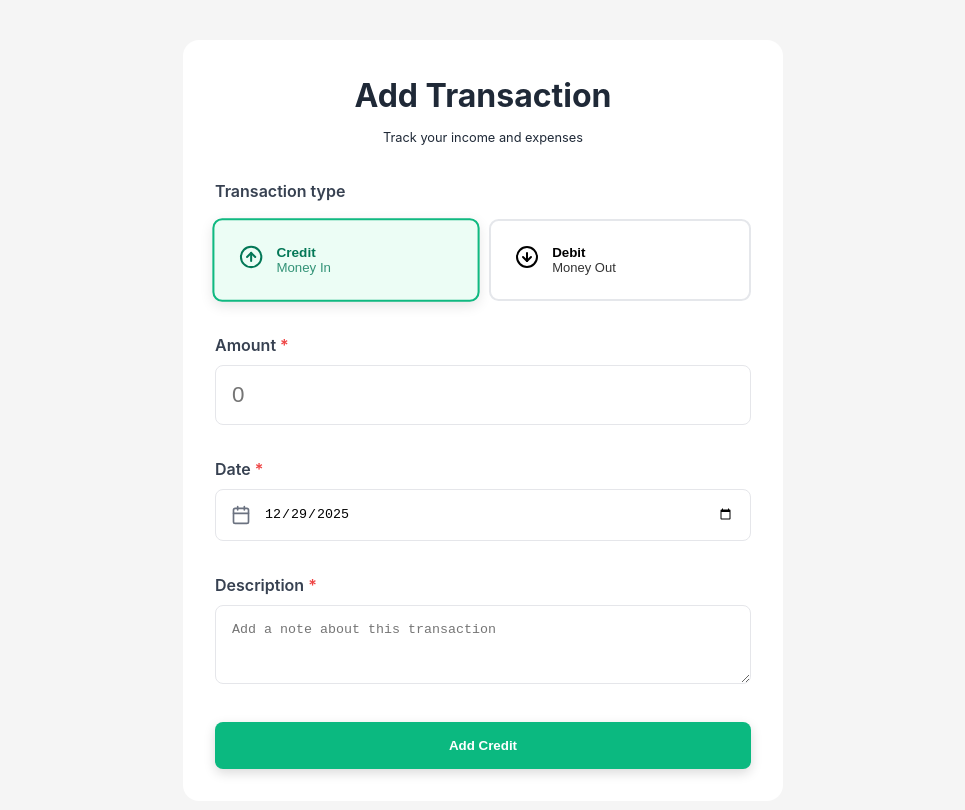
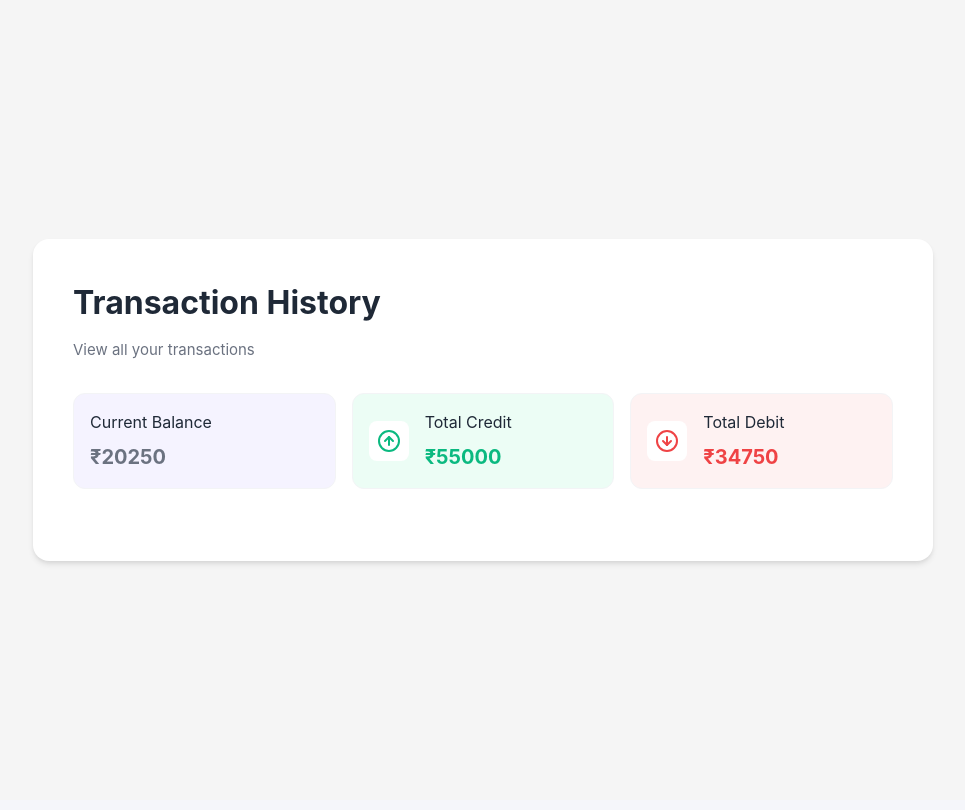
Before and after one commit to bishtneelam/Personal-Finance-Dashboard, a React (Vite) app: page / in a window 1280 px wide. Shown: the top 810 px of the page, without its empty margins (157-1122 px from the left). Built offline with nearby package versions, Linux system fonts and the light colour scheme.

Commit message:
Demo_Trnsactions & Category data changes

```diff
--- a/src/App.jsx
+++ b/src/App.jsx
@@ -1,11 +1,13 @@
 import AddTransaction from './features/addTransaction/AddTransaction';
 import OnboardingPage from './features/onboarding/OnboardingPage';
+import TransactionHistory from './features/transactionHistory/TransactionHistory';
 
 function App() {
   return(
     <div>
       {/* <OnboardingPage/> */}
-      <AddTransaction />
+      {/* <AddTransaction /> */}
+      <TransactionHistory />
     </div>
   )
 }
--- a/src/data/categories.js
+++ b/src/data/categories.js
@@ -1,13 +1,47 @@
-import { Car, FileText, Heart, Home, ShoppingBag, Utensils, GraduationCap, PiggyBank, MoreHorizontal } from "lucide-react";
+import {
+  Car,
+  FileText,
+  Heart,
+  Home,
+  ShoppingBag,
+  Utensils,
+  GraduationCap,
+  PiggyBank,
+  MoreHorizontal,
+} from "lucide-react";
 import { COLORS } from "../features/onboarding/styles/Colors";
-export const CATEGORIES = [
-    { id: 'rent', name: 'Rent/EMI/Loan', icon: Home, color: COLORS.blue },
-    { id: 'needs', name: 'Basic Needs', icon: ShoppingBag, color: COLORS.green },
-    { id: 'bills', name: 'Bills', icon: FileText, color: COLORS.yellow },
-    { id: 'transport', name: 'Transportation', icon: Car, color: COLORS.purple },
-    { id: 'food', name: 'Food & Dining', icon: Utensils, color: COLORS.red },
-    { id: 'health', name: "Healthcare", icon: Heart, color: COLORS.pink },
-    { id: 'education', name: 'Education', icon: GraduationCap, color: COLORS.indigo},
-    { id: 'savings', name: 'Savings & Investment', icon: PiggyBank, color: COLORS.emerald },
-    { id: 'misc', name: 'Miscellaneous', icon: MoreHorizontal, color: COLORS.gray }
-];
+export const CATEGORIES = {
+  rent: { name: "Rent/EMI/Loan", icon: Home, color: COLORS.blue },
+  needs: {
+    name: "Basic Needs",
+    icon: ShoppingBag,
+    color: COLORS.green,
+  },
+  bills: { name: "Bills", icon: FileText, color: COLORS.yellow },
+  transport: {
+    name: "Transportation",
+    icon: Car,
+    color: COLORS.purple,
+  },
+  food: {
+    name: "Food & Dining",
+    icon: Utensils,
+    color: COLORS.red,
+  },
+  health: { name: "Healthcare", icon: Heart, color: COLORS.pink },
+  education: {
+    name: "Education",
+    icon: GraduationCap,
+    color: COLORS.indigo,
+  },
+  savings: {
+    name: "Savings & Investment",
+    icon: PiggyBank,
+    color: COLORS.emerald,
+  },
+  misc: {
+    name: "Miscellaneous",
+    icon: MoreHorizontal,
+    color: COLORS.gray,
+  },
+};
--- a/src/features/transactionHistory/TransactionHistory.jsx
+++ b/src/features/transactionHistory/TransactionHistory.jsx
@@ -1,7 +1,17 @@
+import { SUMMARYDATA } from './data/SummaryData';
+import styles from './styles/TransactionHistory.module.css';
+import { SummaryCard } from './ui/SummaryCard';
 export default function TransactionHistory() {
     return(
-        <div>
+        <div className={styles.container}>
+            <div className={styles.card}>
+                <h1 className={styles.sectionHeader}>Transaction History</h1>
+                <p className={styles.subtitle}>View all your transactions</p>
 
+                <div className={styles.sections}>
+                    <SummaryCard summaryData={SUMMARYDATA} />
+                </div>
+            </div>
         </div>
     )
 }
--- /dev/null
+++ b/src/features/transactionHistory/data/SummaryData.js
@@ -0,0 +1,24 @@
+import { ArrowDownCircle, ArrowUpCircle } from "lucide-react";
+
+export const SUMMARYDATA = [
+  {
+    id: 'balance',
+    title: 'Current Balance',
+    amount: 20250,
+    type: 'balance'
+  },
+  {
+    id: 'credit',
+    title: 'Total Credit',
+    amount: 55000,
+    type: 'credit',
+    icon: ArrowUpCircle
+  },
+  {
+    id: 'debit',
+    title: 'Total Debit',
+    amount: 34750,
+    type: 'debit',
+    icon: ArrowDownCircle
+  }
+];
--- a/src/features/transactionHistory/styles/TransactionHistory.module.css
+++ b/src/features/transactionHistory/styles/TransactionHistory.module.css
@@ -0,0 +1,79 @@
+.container {
+    display: flex;
+    justify-content: center;
+    align-items: center;
+    min-height: 100vh;
+    padding: 1rem;
+    background-color: #f5f5f5;
+}
+.card {
+    max-width: 900px;
+    width: 100%;
+    background-color: #fff;
+    border-radius: 1rem;
+    box-shadow: 0 4px 6px -1px rgba(0, 0, 0, 0.1), 0 2px 4px -1px rgba(0, 0, 0, 0.06);
+    padding: 2.5rem
+}
+.sectionHeader {
+    margin-bottom: 12px;
+    color: '#1f2937',
+}
+.subtitle {
+    color: #6b7280;
+    font-size: 15px;
+    margin-bottom: 2rem;
+}
+.sections {
+    margin-bottom: 2rem;
+}
+.summaryGrid {
+    display: grid;
+    grid-template-columns: repeat(3, 1fr);
+    gap: 1rem;
+}
+.summaryContainer {
+    border: 1px solid plum;
+    display: flex;
+    gap: 1rem;
+    border-radius: .75rem;
+    align-items: center;
+    padding: 1rem;
+    border: 1px solid #f3f4f6;
+}
+.balanceBg {
+  background-color: #f5f3ff;
+}
+
+.creditBg {
+  background-color: #ecfdf5;
+}
+
+.debitBg {
+  background-color: #fef2f2;
+}
+.summaryContainer:hover {
+  transform: translateY(-2px);
+  transition: all 0.2s ease;
+}
+.categoryIcon {
+    width: 40px;
+    height: 40px;
+    border-radius: .5rem;
+    background-color: #fff;
+    display: flex;
+    justify-content: center;
+    align-items: center;
+}
+.summaryTitle {
+    margin-bottom: .5rem;
+}
+.summarySubtitle {
+    font-weight: 700;
+    font-size: 20px;
+}
+.creditText{
+    color: #0bb980;
+}
+.debitText {
+    color: #ef4345
+}
--- /dev/null
+++ b/src/features/transactionHistory/ui/SummaryCard.jsx
@@ -0,0 +1,51 @@
+import styles from "../styles/TransactionHistory.module.css";
+export function SummaryCard({ summaryData }) {
+  return (
+    <div className={styles.summaryGrid}>
+      {summaryData.map((item) => {
+        const CategoryIcon = item.icon;
+        return (
+          <div
+            key={item.id}
+            className={`${styles.summaryContainer} ${
+              item.type === "balance"
+                ? styles.balanceBg
+                : item.type === "credit"
+                ? styles.creditBg
+                : styles.debitBg
+            }`}
+          >
+            {CategoryIcon && (
+              <div className={styles.categoryIcon}>
+                <CategoryIcon
+                  size={24}
+                  color={
+                    item.type === "credit"
+                      ? "#0bb980"
+                      : item.type === "debit"
+                      ? "#ef4345"
+                      : "#6b7280"
+                  }
+                />
+              </div>
+            )}
+            <div>
+              <p className={styles.summaryTitle}>{item.title}</p>
+              <p
+                className={styles.summarySubtitle}
+                style={{
+                  color:
+                    item.type === "credit"
+                      ? "#0bb980"
+                      : item.type === "debit"
+                      ? "#ef4345"
+                      : "#6b7280",
+                }}
+              >{`₹${item.amount}`}</p>
+            </div>
+          </div>
+        );
+      })}
+    </div>
+  );
+}
--- /dev/null
+++ b/src/features/transactionHistory/ui/TransactionCard.jsx
@@ -0,0 +1,3 @@
+export function TransactionCard() {
+  return <div></div>;
+}
```
Also changed, not shown: src/features/transactionHistory/data/transactionData.js (added, +84 -0 lines), src/features/transactionHistory/ui/StatusCard.jsx (deleted), src/features/transactionHistory/ui/TransactionList.jsx (deleted).
